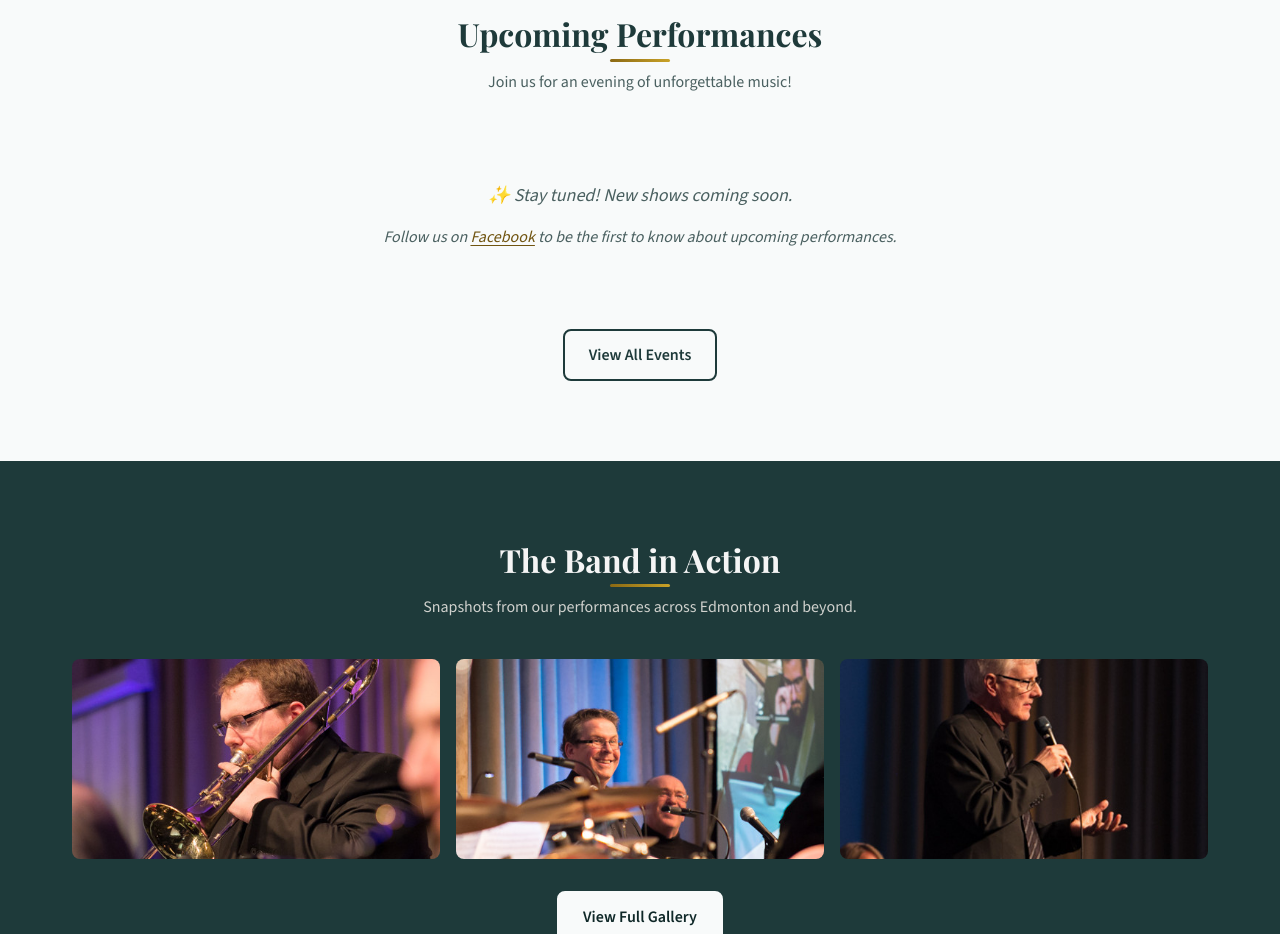
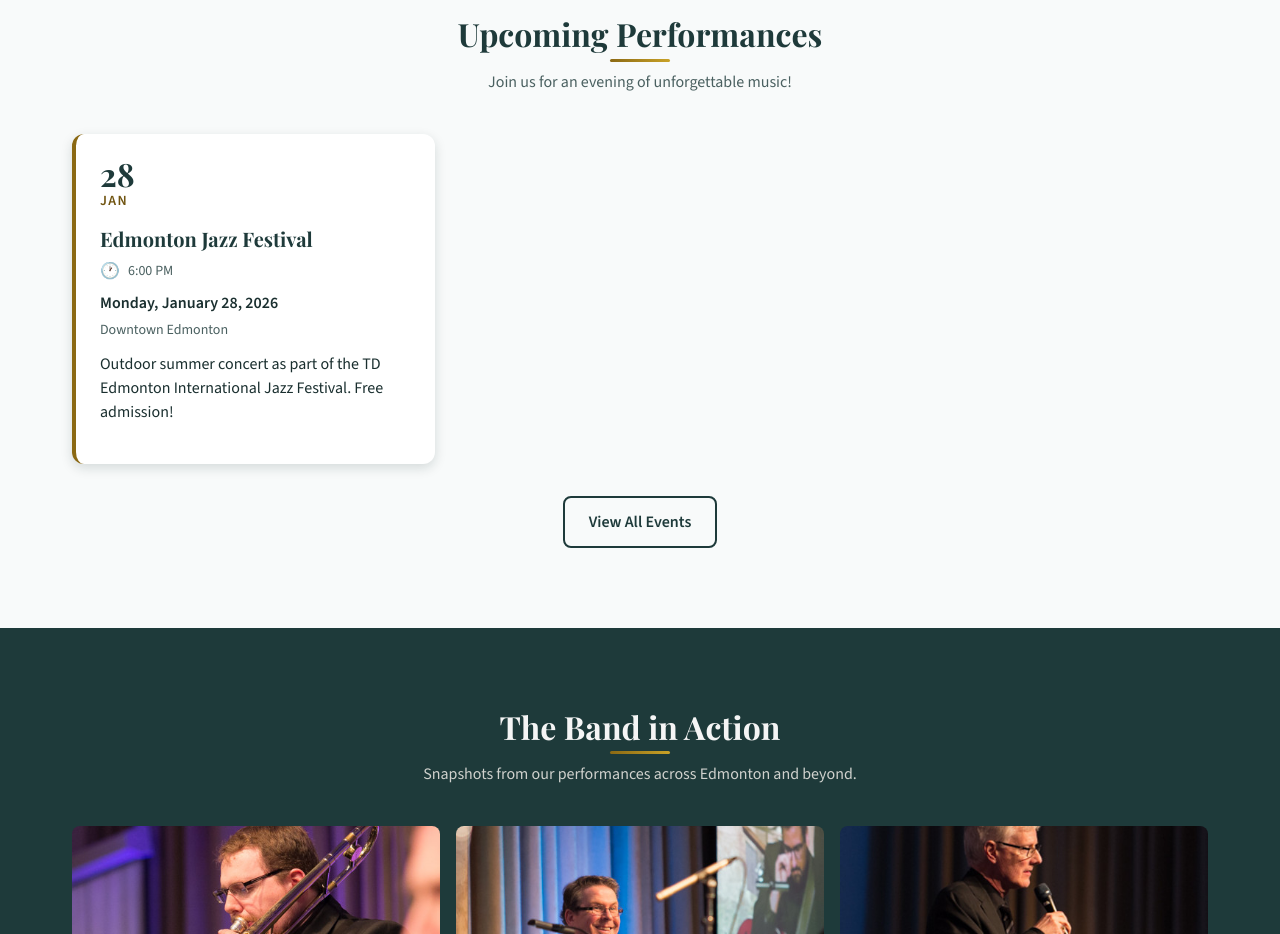
Before and after one commit to cass-boop/rcbb, a plain HTML site: page index.html in a window 1280 px wide. Shown: the part 1380-2314 px from the top of the page. Drawn offline with nearby package versions, Linux system fonts and the light colour scheme; a web font is replaced by a local one.

Commit message:
event test
test

```diff
--- a/events.js
+++ b/events.js
@@ -115,6 +115,17 @@ const upcomingEvents = [
     address: "Downtown Edmonton",
     description: "Outdoor summer concert as part of the TD Edmonton International Jazz Festival. Free admission!",
     ticketLink: ""
+  },
+
+  {
+    id: 5,
+    date: "2026-01-28",
+    displayDate: "Monday, January 28, 2026",
+    time: "6:00 PM",
+    venue: "Edmonton Jazz Festival",
+    address: "Downtown Edmonton",
+    description: "Outdoor summer concert as part of the TD Edmonton International Jazz Festival. Free admission!",
+    ticketLink: ""
   }
 
   // -------------------------------------------------------------------------
```
Also changed, not shown: guest-artists/index.html (line endings or trailing spaces).
